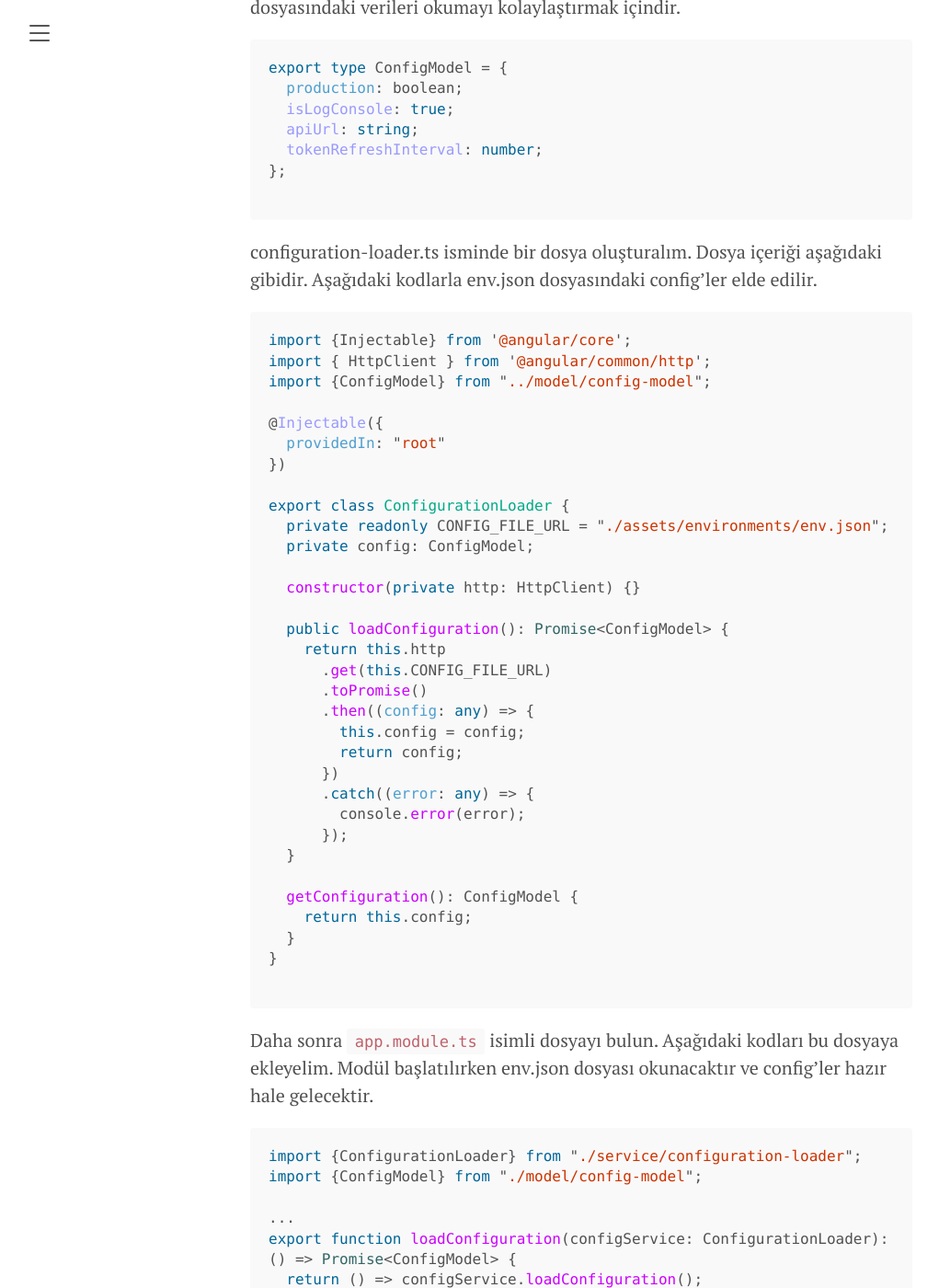
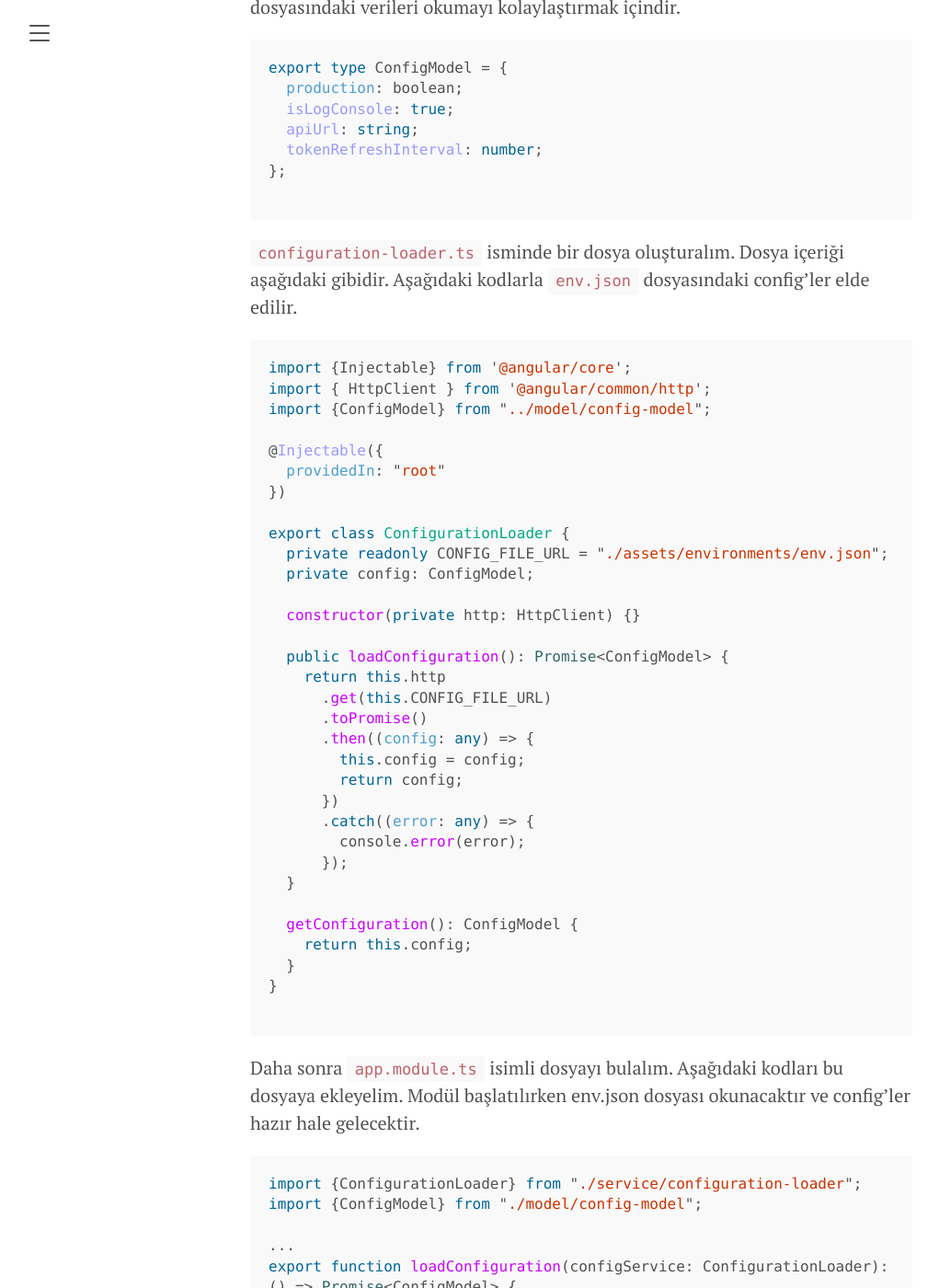
Before and after one commit to merterr/merterr.github.io, a Jekyll site: the page built from _posts/2023-03-16-docker-build-a-angular-project-to-one-image-and-use-it-with-multi-environments.md, in a window 1280 px wide and 1400 px high, scrolled down 1223 px. Shown: the whole window at 92% size, without its empty margins (8-1029 px from the left). Built offline with Jekyll 4.4.1, drawn with Linux system fonts in a browser that asks for light colours; nearby versions of some CDN libraries; some of the changed text lies outside the part shown.

Commit message:
Update 2023-03-16-docker-build-a-angular-project-to-one-image-and-use-it-with-multi-environments.md

````diff
--- a/_posts/2023-03-16-docker-build-a-angular-project-to-one-image-and-use-it-with-multi-environments.md
+++ b/_posts/2023-03-16-docker-build-a-angular-project-to-one-image-and-use-it-with-multi-environments.md
@@ -49,7 +49,7 @@ export type ConfigModel = {
 
 ```
 
-configuration-loader.ts isminde bir dosya oluşturalım. Dosya içeriği aşağıdaki gibidir. Aşağıdaki kodlarla env.json dosyasındaki config'ler elde edilir.
+`configuration-loader.ts` isminde bir dosya oluşturalım. Dosya içeriği aşağıdaki gibidir. Aşağıdaki kodlarla `env.json` dosyasındaki config'ler elde edilir.
 ```ts
 import {Injectable} from '@angular/core';
 import { HttpClient } from '@angular/common/http';
@@ -84,7 +84,7 @@ export class ConfigurationLoader {
 }
 
 ```
-Daha sonra `app.module.ts` isimli dosyayı bulun. Aşağıdaki kodları bu dosyaya ekleyelim. Modül başlatılırken env.json dosyası okunacaktır ve config'ler hazır hale gelecektir.
+Daha sonra `app.module.ts` isimli dosyayı bulalım. Aşağıdaki kodları bu dosyaya ekleyelim. Modül başlatılırken env.json dosyası okunacaktır ve config'ler hazır hale gelecektir.
 
 ```ts
 import {ConfigurationLoader} from "./service/configuration-loader";
````
Also changed, not shown: other parts of _posts/2023-03-16-docker-build-a-angular-project-to-one-image-and-use-it-with-multi-environments.md (+2 -2 lines).
